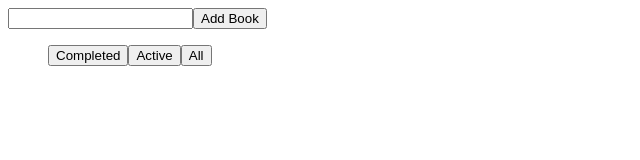
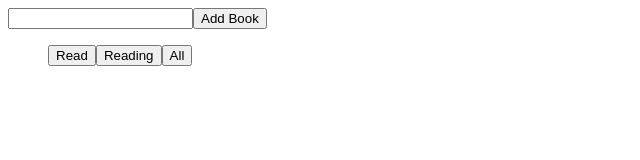
Before and after one commit to chrisyandev/comp-2913-to-read-list, a React (Create React App) app: page / in a window 1280 px wide. Shown: the top 160 px of the page, without its empty margins (0-640 px from the left). Built offline with nearby package versions, Linux system fonts and the light colour scheme.

Commit message:
Renamed filters

```diff
--- a/src/BookList.jsx
+++ b/src/BookList.jsx
@@ -5,9 +5,9 @@ import Book from "./Book";
 
 const getFilteredBookList = (books, filter) => {
         return books.filter((book) => {
-        if (filter === "Completed") {
+        if (filter === "Read") {
             return book.complete;
-        } else if (filter === "Active") {
+        } else if (filter === "Reading") {
             return !book.complete;
         } else {
             return book;
@@ -24,8 +24,8 @@ const BookList = () => {
         {getFilteredBookList(books, filter).map((book, index) => {
             return <Book key={book.title+index} book={book} />;
         })}
-        <button onClick={() => setFilter("Completed")}>Completed</button>
-        <button onClick={() => setFilter("Active")}>Active</button>
+        <button onClick={() => setFilter("Read")}>Read</button>
+        <button onClick={() => setFilter("Reading")}>Reading</button>
         <button onClick={() => setFilter("All")}>All</button>
     </ul>
     );
```
